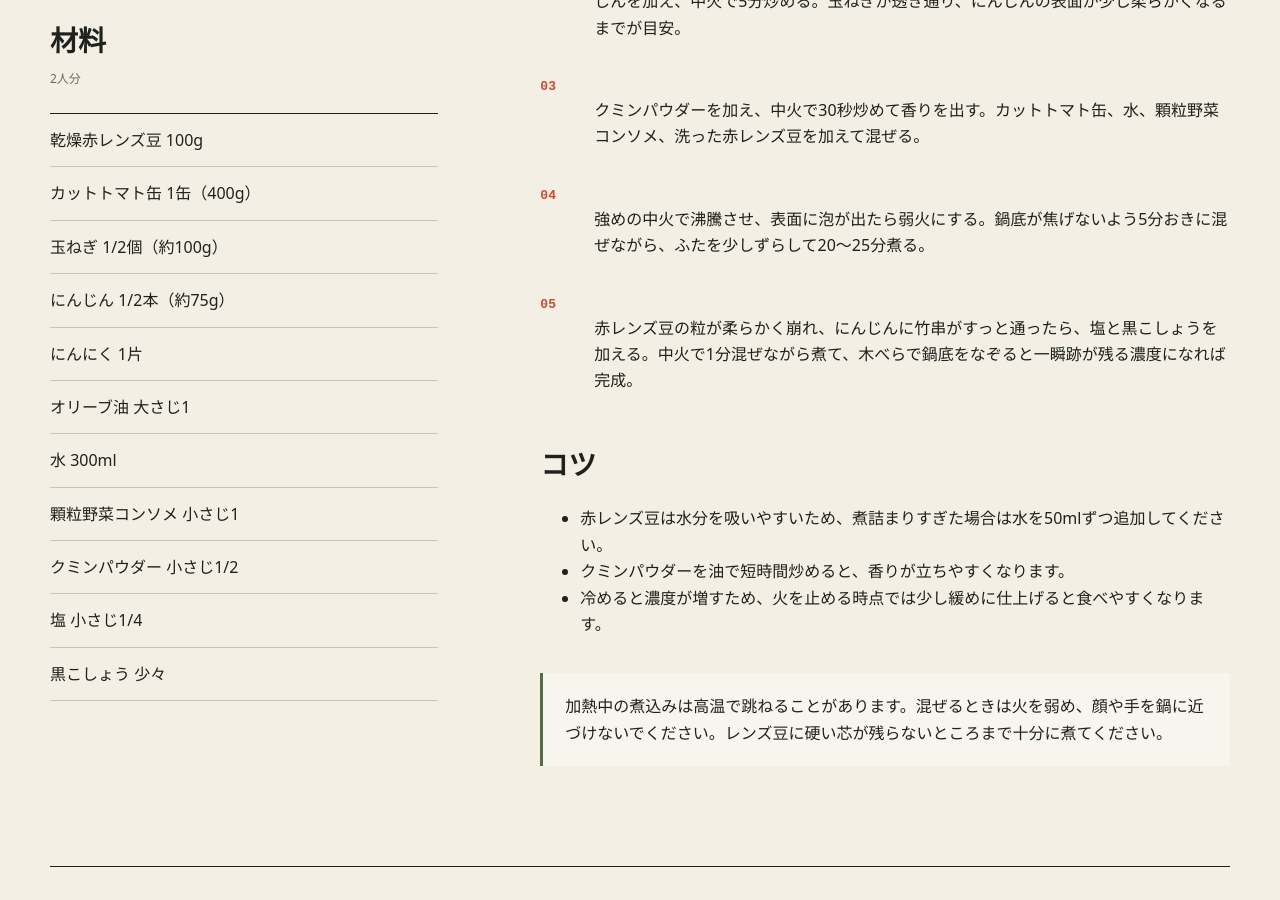
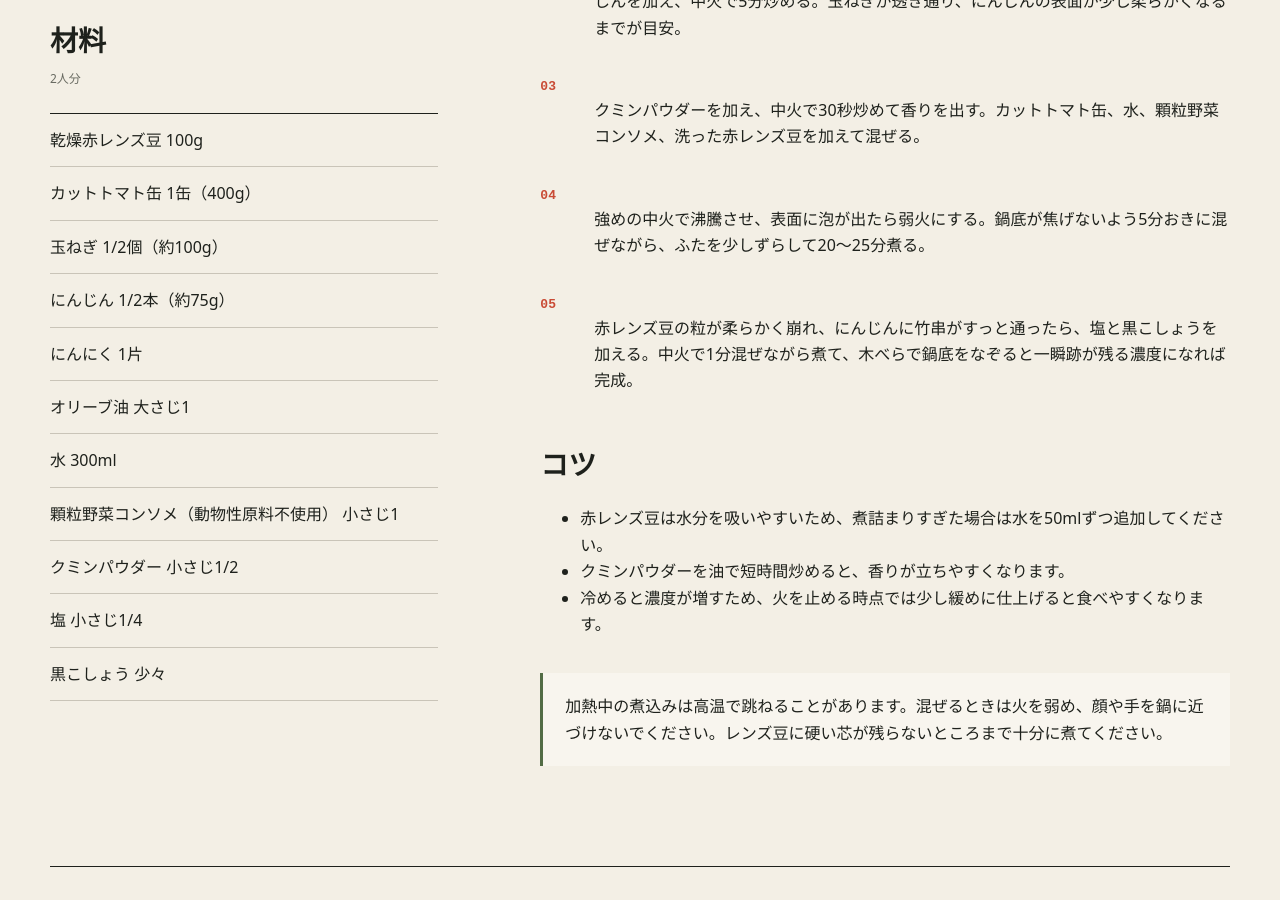
Before and after one commit to gakkii415/ai-recipe-poc, a Jekyll site: the page built from _posts/2026-09-05-tomato-lentil-stew.md, in a window 1280 px wide and 900 px high, scrolled down 854 px. Built offline with Jekyll 4.4.1, drawn with Linux system fonts in a browser that asks for light colours.

Commit message:
fix: review指摘を反映 (2026-09-05-tomato-lentil-stew.md)

```diff
--- a/_posts/2026-09-05-tomato-lentil-stew.md
+++ b/_posts/2026-09-05-tomato-lentil-stew.md
@@ -22,7 +22,7 @@ ingredients:
   - "にんにく 1片"
   - "オリーブ油 大さじ1"
   - "水 300ml"
-  - "顆粒野菜コンソメ 小さじ1"
+  - "顆粒野菜コンソメ（動物性原料不使用） 小さじ1"
   - "クミンパウダー 小さじ1/2"
   - "塩 小さじ1/4"
   - "黒こしょう 少々"
```
